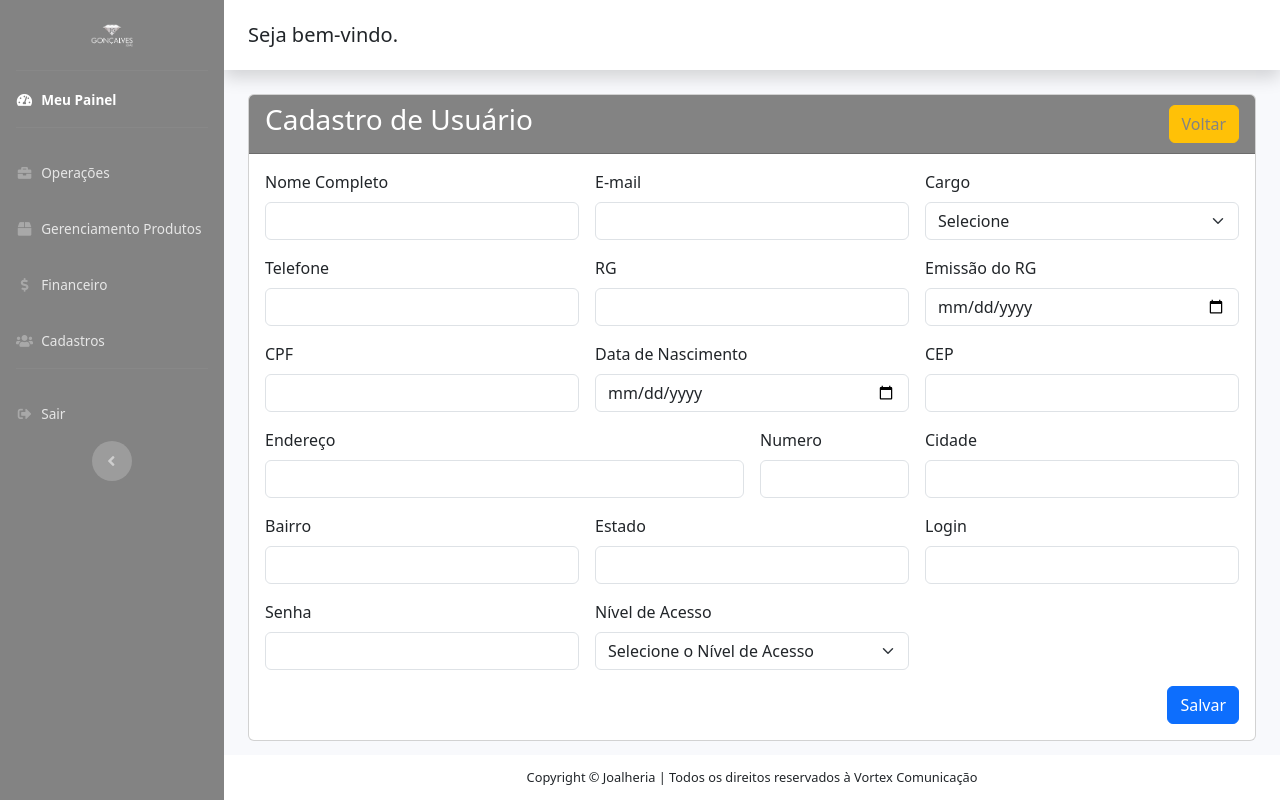
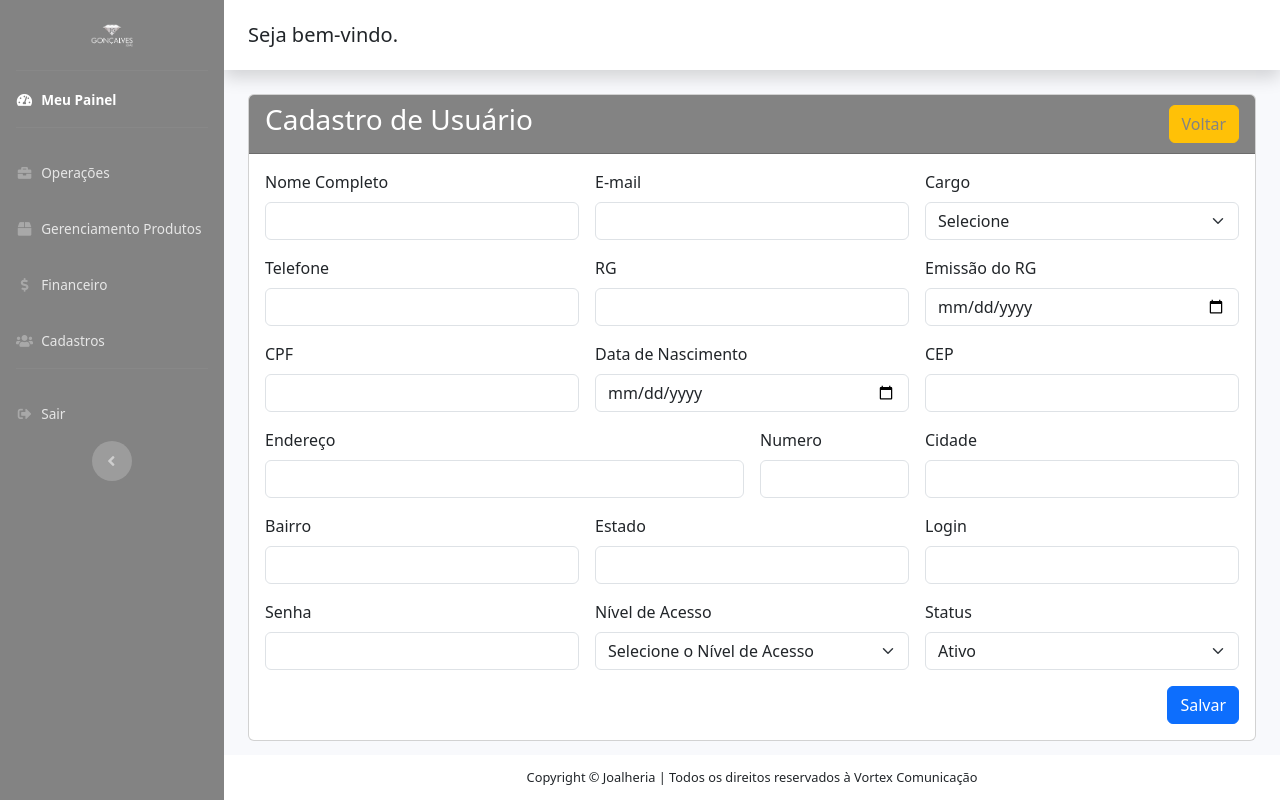
Before and after one commit to fabvalerio/sistema-joalheria, a PHP site: page /Usuarios/cadastro in a window 1280 px wide. Run offline with PHP 8.4, Linux system fonts and the light colour scheme; data that the repository does not hold is empty; some libraries are stand-ins or nearby versions.

Commit message:
Campo Status em Usuarios

```diff
--- a/pages/Usuarios/cadastro.php
+++ b/pages/Usuarios/cadastro.php
@@ -26,7 +26,8 @@ if ($_SERVER['REQUEST_METHOD'] == 'POST') {
         'senha' => password_hash($_POST['senha'], PASSWORD_DEFAULT),
         'nivel_acesso' => $_POST['nivel_acesso'],
         'bairro' => $_POST['bairro'],
-        'numero' => $_POST['numero']
+        'numero' => $_POST['numero'],
+        'status' => $_POST['status']
     ];
 
     $controller = new Controller();
@@ -131,7 +132,14 @@ if ($_SERVER['REQUEST_METHOD'] == 'POST') {
                         <option value="Operador">Operador</option>
                         <option value="Consulta">Consulta</option>
                     </select>
-
+                </div>
+                <div class="col-lg-4">
+                    <label for="" class="form-label">Status</label>
+                    <select class="form-select" name="status" required>
+                        <option select disabled>Selecione o Status</option>
+                        <option value="1">Ativo</option>
+                        <option value="0">Inativo</option>
+                    </select>
                 </div>
                 <div class="col-lg-12">
                     <button type="submit" class="btn btn-primary float-end">Salvar</button>
--- a/pages/Usuarios/listar.php
+++ b/pages/Usuarios/listar.php
@@ -35,6 +35,7 @@ foreach ($cargos as $cargo) {
                     <th>Nome Completo</th>
                     <th>Email</th>
                     <th>Cargo</th>
+                    <th>Status</th>
                     <th width="220">Ações</th>
                 </tr>
             </thead>
@@ -50,6 +51,9 @@ foreach ($cargos as $cargo) {
                     // Substituir o ID do cargo pelo nome do cargo usando o mapa
                     $nomeCargo = $cargoMap[$r['cargo']] ?? 'Cargo não encontrado';
                     echo "<td>" . htmlspecialchars($nomeCargo) . "</td>";
+
+                    echo "<td>" . $r['status'] == '1' ? 'Ativo' : 'Inativo' . "</td>";
+
 
                     echo "<td>
                                 <div class=\"dropdown\">
```
Also changed, not shown: pages/Usuarios/editar.php (+9 -1 lines).
